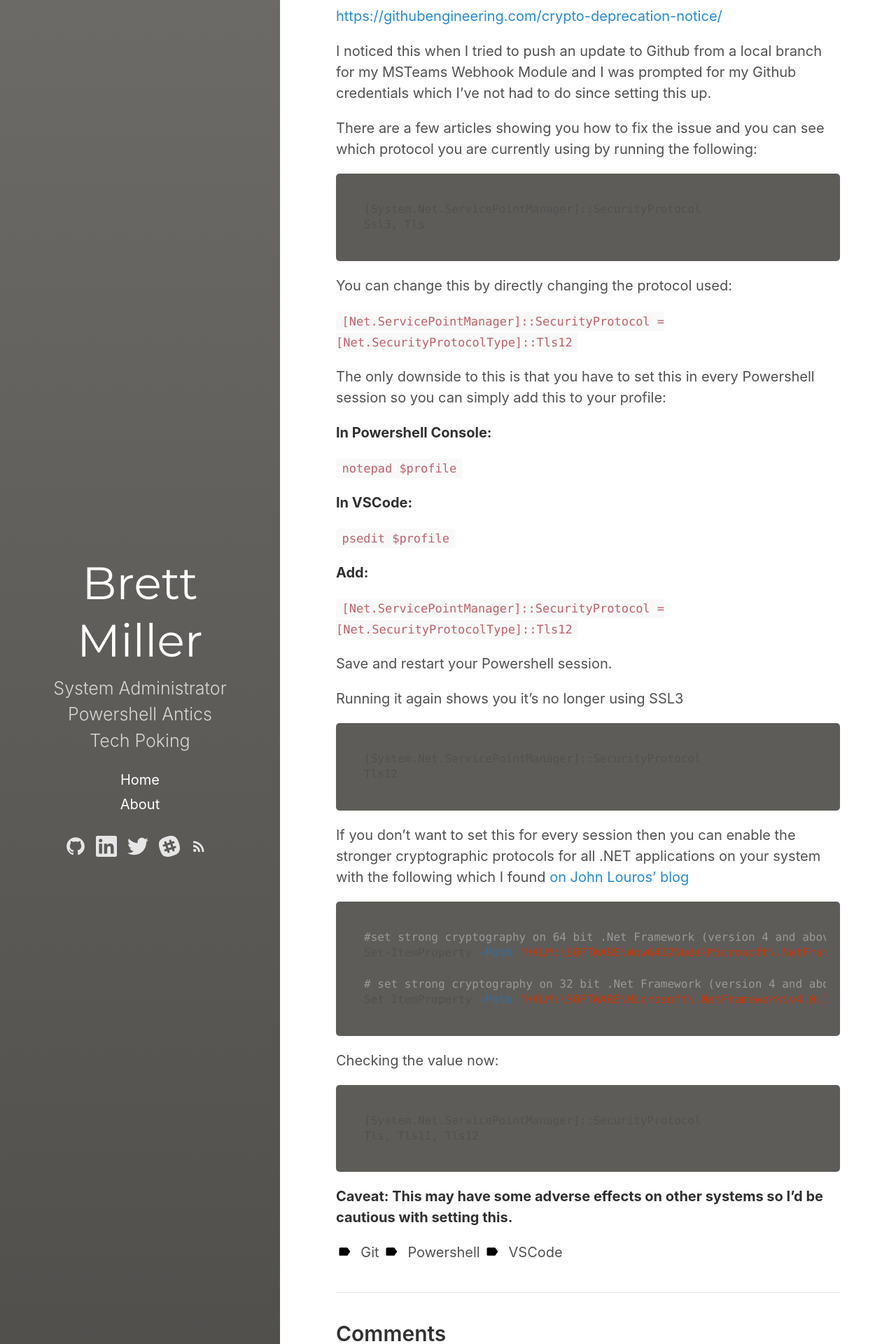
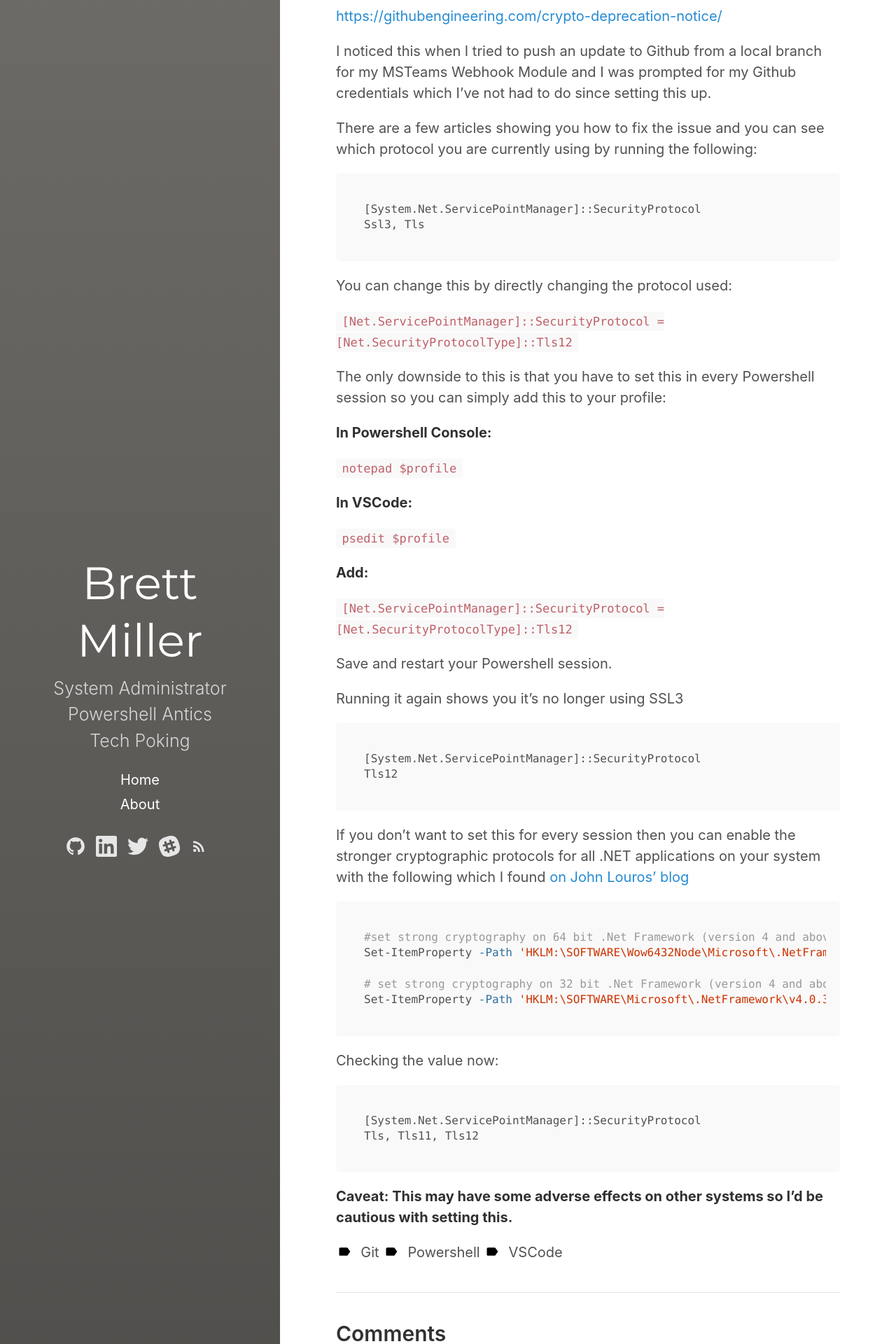
Before and after one commit to brettmillerb/brettmillerb.github.io, a Jekyll site: the page built from _posts/2018-03-13-github-authentication-issues-with-vscode.md, in a window 1280 px wide. Shown: the part 302-2222 px from the top of the page at 70% size. Built offline with Jekyll 4.4.1, drawn with Linux system fonts in a browser that asks for light colours.

Commit message:
reverted as it looked a bit shit

```diff
--- a/_sass/hydeout/_code.scss
+++ b/_sass/hydeout/_code.scss
@@ -34,7 +34,7 @@ pre code {
   margin-bottom: 1rem;
   font-size: .8rem;
   line-height: 1.4;
-  background-color: #5e5c59;
+  background-color: #f9f9f9;
   border-radius: .25rem;
 
   pre {
```
